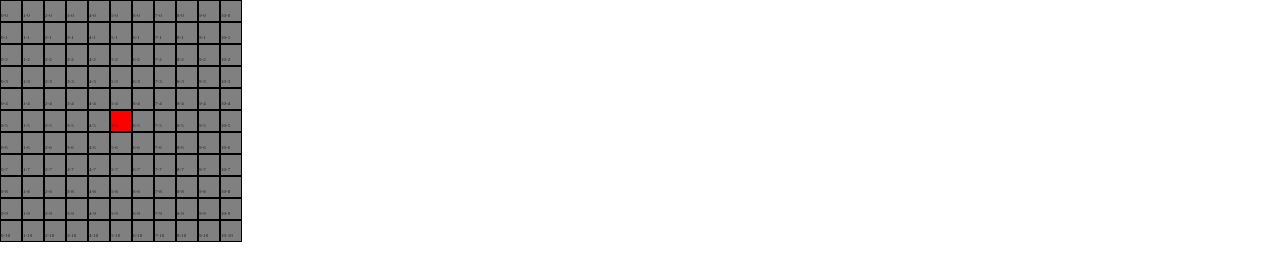
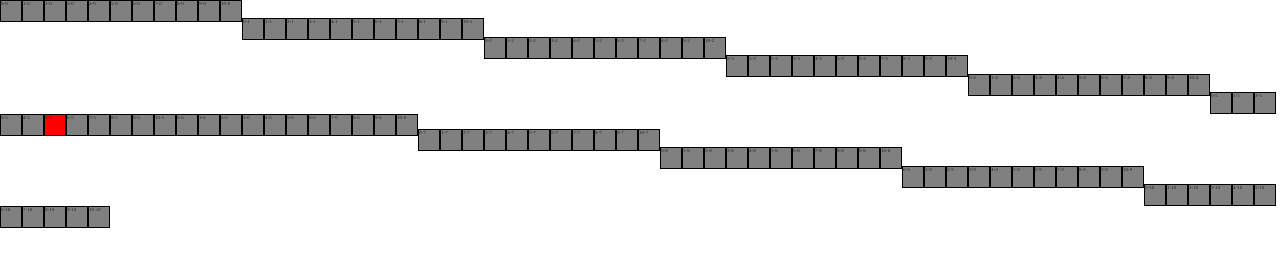
Before and after one commit to Turbootzz/snake, a website built with Parcel: page index.html in a window 1280 px wide. Built offline with nearby package versions, Linux system fonts and the light colour scheme.

Commit message:
new line fix

```diff
--- a/css/main.css
+++ b/css/main.css
@@ -92,9 +92,9 @@ textarea {
   height: 20px;
   border: 1px solid black;
   background-color: rgb(179, 179, 179);
-  display: inline-block;
+  display: inline;
+  float: left;
   font-size: 5px;
-  line-height: 595%;
 }
 
 /* Positie van cell */
```
